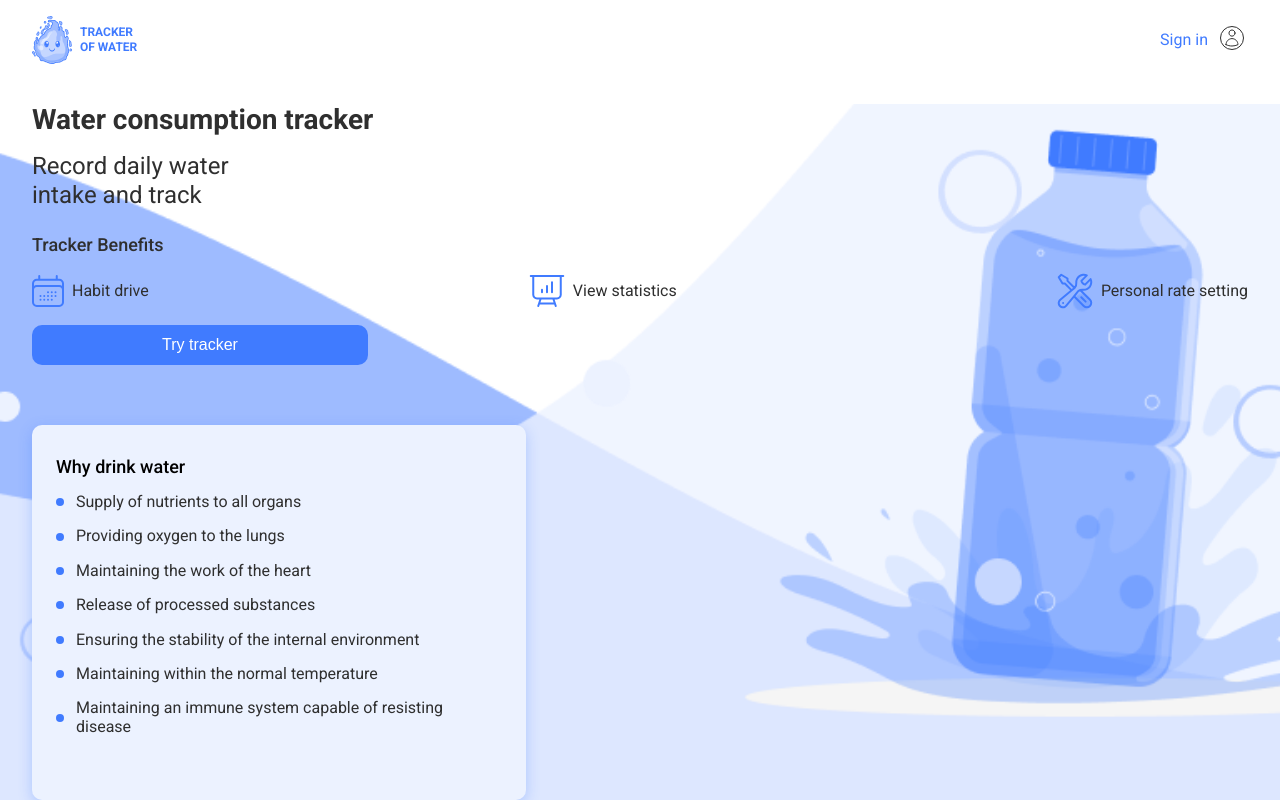
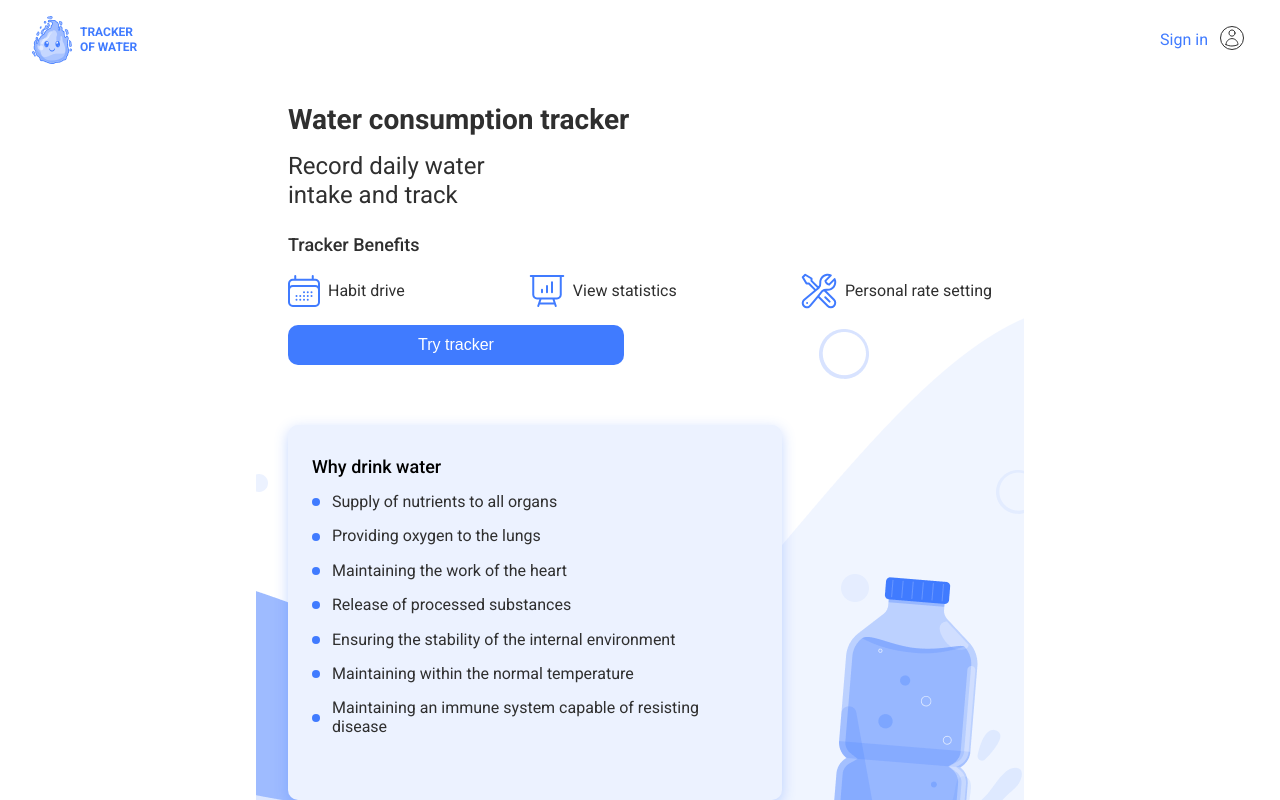
Before and after one commit to AnastasiiaKrtsk/waterbot-app, a React (Vite) app: page / in a window 1280 px wide. Shown: the top 800 px of the page. Built offline with nearby package versions, Linux system fonts and the light colour scheme.

Commit message:
adaptive-fix

```diff
--- a/src/pages/WelcomePage/WelcomePage.jsx
+++ b/src/pages/WelcomePage/WelcomePage.jsx
@@ -2,20 +2,18 @@ import ConsumTracker from "../../components/ConsumTracker/ConsumTracker";
 import WhyDrinkWater from "../../components/WhyDrinkWater/WhyDrinkWater";
 import {
   Descr,
-  Div,
   H1,
-  Welcome2Bg,
   WelcomeBg,
+  WelcomeBg2,
   WelcomePageWrapper,
 } from "./WelcomePage.styled";
 
 const WelcomePage = () => {
   return (
     <>
-      <WelcomeBg />
-      <Welcome2Bg />
+      <WelcomeBg>
+        <WelcomeBg2>
           <WelcomePageWrapper>
-        <Div>
             <div>
               <H1>Water consumption tracker</H1>
               <Descr>Record daily water intake and track</Descr>
@@ -24,8 +22,9 @@ const WelcomePage = () => {
             <div>
               <WhyDrinkWater />
             </div>
-        </Div>
           </WelcomePageWrapper>
+        </WelcomeBg2>
+      </WelcomeBg>
     </>
   );
 };
--- a/src/pages/WelcomePage/WelcomePage.styled.js
+++ b/src/pages/WelcomePage/WelcomePage.styled.js
@@ -1,77 +1,86 @@
 import styled from "styled-components";
-import WelcomeBgMobile from "../../images/mobile/Mobile-Background-Main-Page2@1x.png";
-import WelcomeBgMobile2 from "../../images/mobile/Mobile-Background-element-Sign-In@1x.png";
-import WelcomeBgTablet from "../../images/tablet/Tablet-Background-Main-Page2@1x.png";
-import WelcomeBgTablet2 from "../../images/tablet/Tablet-Background-Main-Page2bubble@1x.png";
-import WelcomeBgDesktop from "../../images/desktop/Desk-Background-Main-Page2@1x.png";
-import WelcomeBgDesktop2 from "../../images/desktop/Desk-Background-element-Main-Page@1x.png";
 
-export const WelcomePageWrapper = styled.div`
-  padding-left: 24px;
-  padding-right: 24px;
+import wave from "../../images/desktop/Desk-Background-Main-Page2@2x.png";
+import waveTab from "../../images/tablet/Tablet-Background-Main-Page2@1x.png";
+import waveMob from "../../images/mobile/Mobile-Background-Main-Page2@1x.png";
+
+import bubbles from "../../images/desktop/Not-Found-Bg2@1x.png";
+import bubblesTab from "../../images/tablet/Tablet-Background-Main-Page2bubble@1x.png";
+import bubblesMob from "../../images/mobile/Mobile-Background-element-Sign-In@2x.png";
+
+export const WelcomeBg = styled.div`
+  background-size: contain;
+  background-repeat: no-repeat;
+  background-position: center;
+  background-image: url(${bubblesMob});
+  margin: auto;
+  max-width: 320px;
+
   @media screen and (min-width: 768px) {
-    padding-left: 32px;
-    padding-right: 32px;
+    background-image: url(${bubblesTab});
+    max-width: 768px;
+  }
+
+  @media screen and (min-width: 1440px) {
+    background-position: top;
+    background-size: contain;
+    background-image: url(${bubbles});
+
+    max-width: 1440px;
+    max-height: 800px;
   }
 `;
 
-export const WelcomeBg = styled.div`
-  position: fixed;
-  z-index: -999;
-  width: 100vw;
-  height: 91vh;
-  background-size: cover;
+export const WelcomeBg2 = styled.div`
+  background-size: auto;
   background-repeat: no-repeat;
-  background-position: bottom;
-  background-image: url(${WelcomeBgMobile});
-  overflow: hidden;
+  background-position: center;
+  background-image: url(${waveMob});
+  margin: auto;
+  max-width: 320px;
+  height: 950px;
 
   @media screen and (min-width: 768px) {
-    height: 87vh;
-    background-image: url(${WelcomeBgTablet});
+    background-image: url(${waveTab});
+    max-width: 768px;
   }
 
   @media screen and (min-width: 1440px) {
     background-position: bottom;
     background-size: contain;
-    height: 83vh;
-    background-image: url(${WelcomeBgDesktop});
+    background-image: url(${wave});
+
+    max-width: 1440px;
+    max-height: 800px;
   }
 `;
-export const Welcome2Bg = styled.div`
-  position: fixed;
-  z-index: -999;
-  top: 0;
-  width: 100vw;
-  height: 87vh;
 
-  background-size: cover;
-  background-repeat: no-repeat;
-  background-position: top;
-  background-image: url(${WelcomeBgMobile2});
-  overflow: hidden;
+export const WelcomePageWrapper = styled.div`
+  padding-left: 24px;
+  padding-right: 24px;
+  margin-top: 24px;
+  margin-bottom: 40px;
 
   @media screen and (min-width: 768px) {
-    background-image: url(${WelcomeBgTablet2});
+    margin-top: 40px;
+    padding-left: 32px;
+    padding-right: 32px;
   }
-
-  @media screen and (min-width: 1440px) {
-    background-size: contain;
-
-    background-image: url(${WelcomeBgDesktop2});
+  @media only screen and (min-width: 1440px) {
+    display: flex;
+    flex-direction: row;
+    justify-content: center;
+    gap: 81px;
+    margin-top: 80px;
+    margin-bottom: 100px;
   }
 `;
+
 export const H1 = styled.h1`
   font-size: 28px;
   font-weight: var(--bold);
   line-height: 1.14;
   margin-bottom: 16px;
-
-  @media screen and (min-width: 768px) {
-  }
-
-  @media screen and (min-width: 1440px) {
-  }
 `;
 export const Descr = styled.h2`
   width: 197px;
@@ -85,17 +94,3 @@ export const Descr = styled.h2`
     line-height: calc(32 / 26);
   }
 `;
-
-export const Div = styled.div`
-  margin-top: 24px;
-  @media screen and (min-width: 768px) {
-    margin-top: 40px;
-  }
-  @media only screen and (min-width: 1440px) {
-    display: flex;
-    flex-direction: row;
-    justify-content: center;
-    gap: 81px;
-    margin-top: 80px;
-  }
-`;
```
Lines whose indentation alone changed are shown as unchanged.
